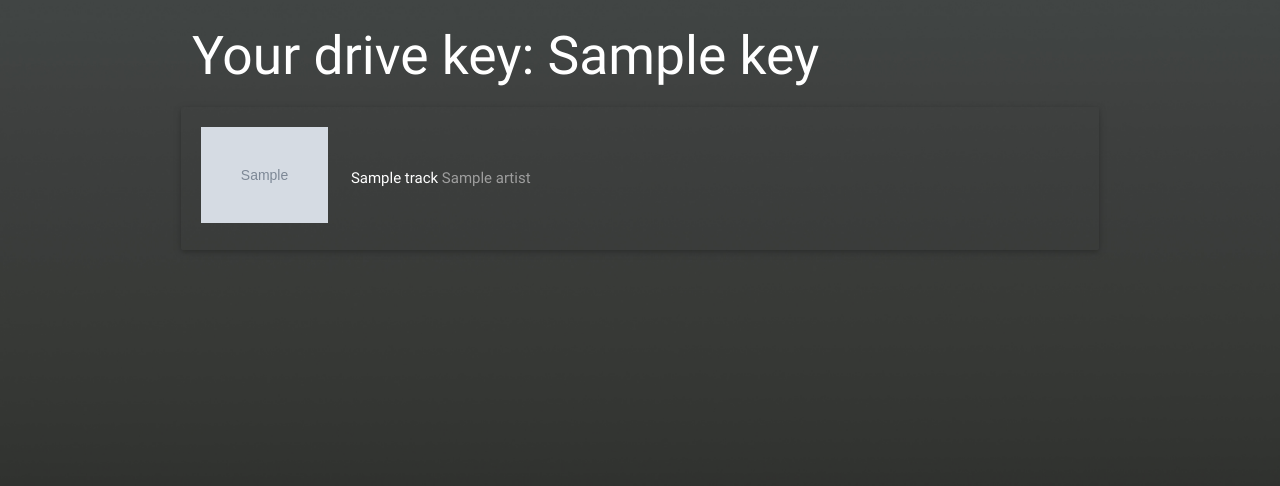
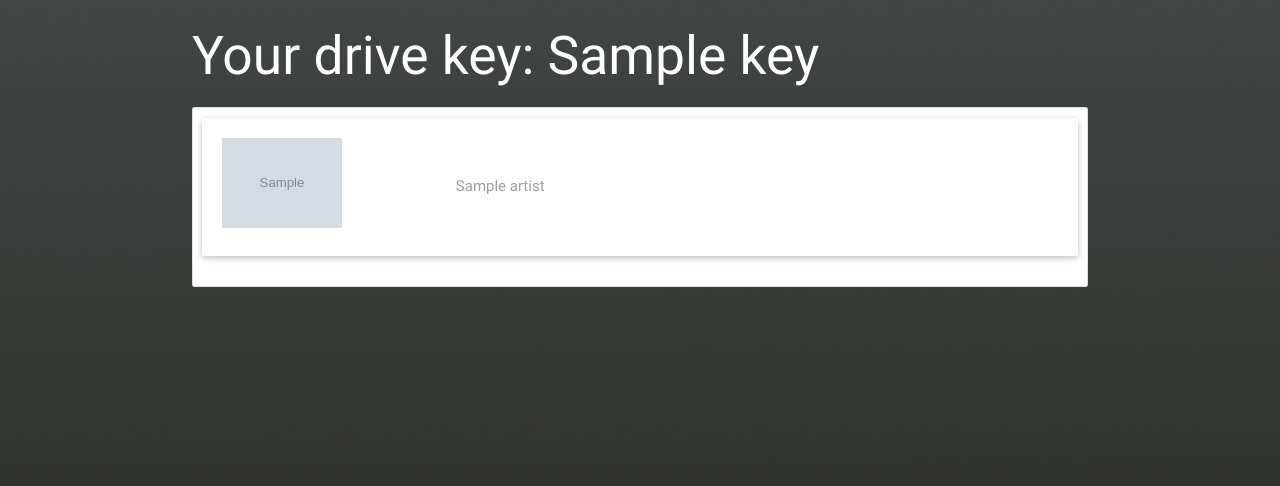
Before and after one commit to brandenchuarnold/driverfy, a Flask app: template app/templates/songs.html in a window 1280 px wide. Shown: the top 486 px of the page. Run offline with Flask 2, Linux system fonts and the light colour scheme; the template is opened without the code that fills it: most values are stand-ins (such as "Sample title", 1, 10 or a date in 2020); grey boxes marked "Sample" are stand-in pictures; some libraries are stand-ins or nearby versions.

Commit message:
Trying to drag lists

```diff
--- a/app/templates/songs.html
+++ b/app/templates/songs.html
@@ -2,7 +2,10 @@
 {% block body %}
 
 <h2>Your drive key: {{ key }}</h2>
+
+<ul class="collection" id="sortable">
 {% for song in songs %}
+<li class="collection-item">
     <div class='row'>
         <div class="card-panel z-depth-1 driverfy-song-card">
             <div class="row valign-wrapper">
@@ -20,6 +23,13 @@
             </div>
         </div>
     </div>
-
+</li>
 {% endfor %}
 {% endblock %}
+</ul>
+
+<script type="text/javascript">
+$( "#sortable" ).sortable();
+console.log("asdf");
+$( "#sortable" ).disableSelection();
+</script>
```
